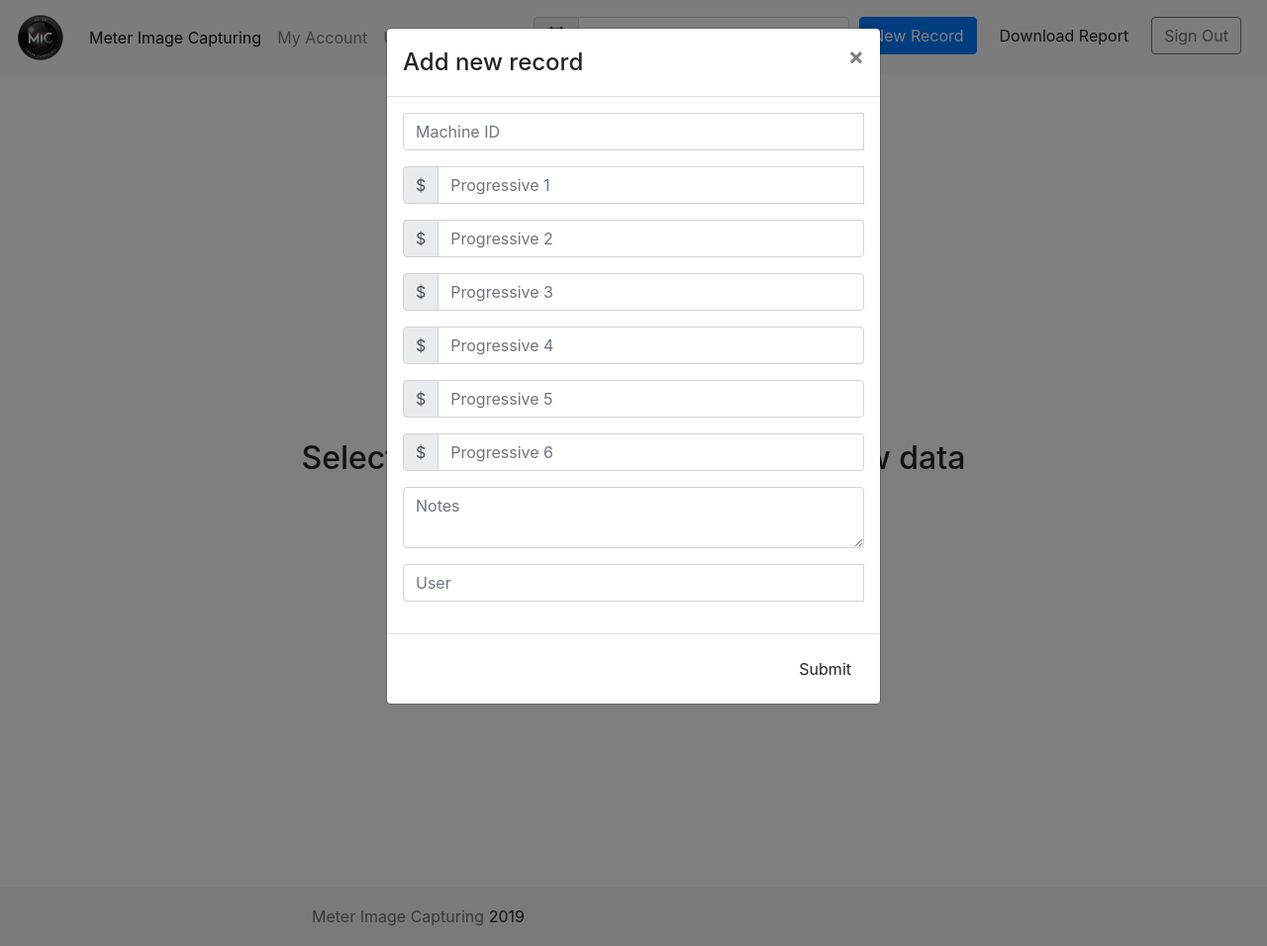
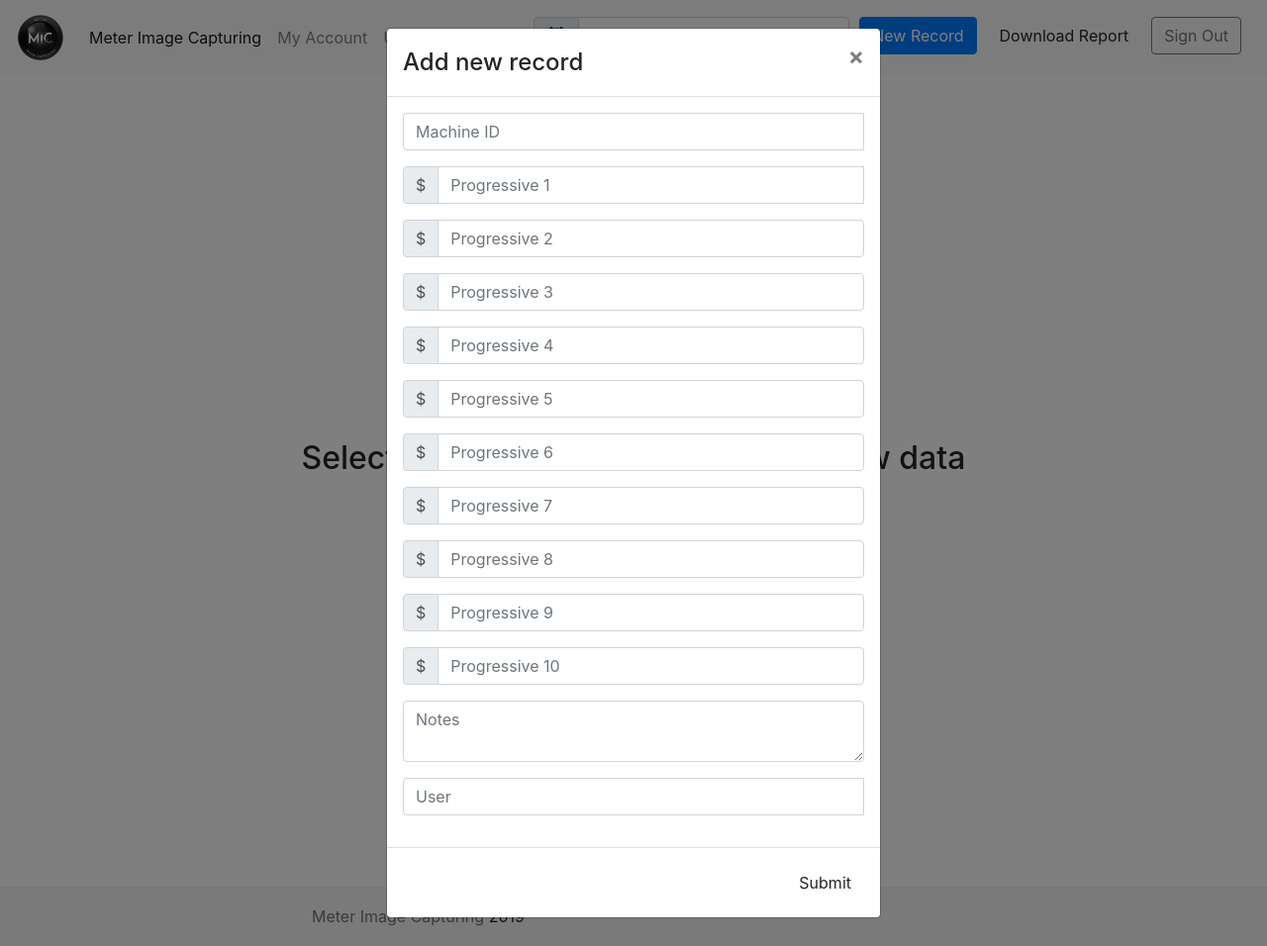
Before and after one commit to alexanderjpowell/mic-flask-app, a Flask app: page / in a window 1280 px wide, after a click on "New Record". Shown: the whole page at 99% size. Run offline with Flask 2, Linux system fonts and the light colour scheme; the visitor is signed in with stand-in values (Sample User, id 1); some libraries are stand-ins or nearby versions.

Commit message:
upload now handles up to 10 progressives

```diff
--- a/app.py
+++ b/app.py
@@ -18,7 +18,7 @@ ALLOWED_EXTENSIONS = {'csv'}
 app = Flask(__name__)
 app.config['MAX_CONTENT_LENGTH'] = 16 * 1024 * 1024
 
-DEBUG = False
+DEBUG = True
 
 if (DEBUG):
 	import config
@@ -270,12 +270,12 @@ def _parseDate(date, offset):
 	return time + delta
 
 def _create_report_string(scans):
-	ret = '"Machine","Progressive1","Progressive2","Progressive3","Progressive4","Progressive5","Progressive6","Notes","Date","User"\n'
+	ret = '"Machine","Progressive1","Progressive2","Progressive3","Progressive4","Progressive5","Progressive6","Progressive7","Progressive8","Progressive9","Progressive10","Notes","Date","User"\n'
 	for scan in scans:
 		ret += '"' + str(scan['machine_id']) + '","' + str(scan['progressive1']) + '","'
 		ret += str(scan['progressive2']) + '","' + str(scan['progressive3']) + '","'
 		ret += str(scan['progressive4']) + '","' + str(scan['progressive5']) + '","'
-		ret += str(scan['progressive6']) + '","' + str(scan['notes']) + '","' + str(scan['timestamp'])
+		ret += str(scan['progressive6']) + '","' + str(scan['progressive7']) + '","' + str(scan['progressive8']) + '","' + str(scan['progressive9']) + '","' + str(scan['progressive10']) + '","' + str(scan['notes']) + '","' + str(scan['timestamp'])
 		ret += '","' + str(scan['userName']) + '"\n'
 	return ret
 
@@ -293,6 +293,10 @@ def _insert_to_database(location, machine_id, description, progressive_count, us
 		'p_4' : progressive_titles[3],
 		'p_5' : progressive_titles[4],
 		'p_6' : progressive_titles[5],
+		'p_7' : progressive_titles[6],
+		'p_8' : progressive_titles[7],
+		'p_9' : progressive_titles[8],
+		'p_10' : progressive_titles[9],
 		'completed' : False,
 		'timestamp' : firestore.SERVER_TIMESTAMP
 	}
@@ -330,7 +334,53 @@ def _process_file(lines):
 		else:
 			user = None
 
-		if ('p_1' in header) and ('p_2' in header) and ('p_3' in header) and ('p_4' in header) and ('p_5' in header) and ('p_6' in header):
+		###
+		p_1 = p_2 = p_3 = p_4 = p_5 = p_6 = p_7 = p_8 = p_9 = p_10 = None
+
+		if ('p_1' in header):
+			p_1 = line[header.index('p_1')].strip()
+			p_1 = p_1 if len(p_1) > 0 else None
+
+		if ('p_2' in header):
+			p_2 = line[header.index('p_2')].strip()
+			p_2 = p_2 if len(p_2) > 0 else None
+
+		if ('p_3' in header):
+			p_3 = line[header.index('p_3')].strip()
+			p_3 = p_3 if len(p_3) > 0 else None
+
+		if ('p_4' in header):
+			p_4 = line[header.index('p_4')].strip()
+			p_4 = p_4 if len(p_4) > 0 else None
+
+		if ('p_5' in header):
+			p_5 = line[header.index('p_5')].strip()
+			p_5 = p_5 if len(p_5) > 0 else None
+
+		if ('p_6' in header):
+			p_6 = line[header.index('p_6')].strip()
+			p_6 = p_6 if len(p_6) > 0 else None
+
+		if ('p_7' in header):
+			p_7 = line[header.index('p_7')].strip()
+			p_7 = p_7 if len(p_7) > 0 else None
+
+		if ('p_8' in header):
+			p_8 = line[header.index('p_8')].strip()
+			p_8 = p_8 if len(p_8) > 0 else None
+
+		if ('p_9' in header):
+			p_9 = line[header.index('p_9')].strip()
+			p_9 = p_9 if len(p_9) > 0 else None
+
+		if ('p_10' in header):
+			p_10 = line[header.index('p_10')].strip()
+			p_10 = p_10 if len(p_10) > 0 else None
+
+		progressive_titles = [p_1, p_2, p_3, p_4, p_5, p_6, p_7, p_8, p_9, p_10]
+		###
+
+		'''if ('p_1' in header) and ('p_2' in header) and ('p_3' in header) and ('p_4' in header) and ('p_5' in header) and ('p_6' in header) and ('p_7' in header) and ('p_8' in header) and ('p_9' in header) and ('p_10' in header):
 			p_1 = line[header.index('p_1')].strip()
 			p_1 = p_1 if len(p_1) > 0 else None
 
@@ -349,9 +399,21 @@ def _process_file(lines):
 			p_6 = line[header.index('p_6')].strip()
 			p_6 = p_6 if len(p_6) > 0 else None
 
-			progressive_titles = [p_1, p_2, p_3, p_4, p_5, p_6]
+			p_7 = line[header.index('p_7')].strip()
+			p_7 = p_7 if len(p_7) > 0 else None
+
+			p_8 = line[header.index('p_8')].strip()
+			p_8 = p_8 if len(p_8) > 0 else None
+
+			p_9 = line[header.index('p_9')].strip()
+			p_9 = p_9 if len(p_9) > 0 else None
+
+			p_10 = line[header.index('p_10')].strip()
+			p_10 = p_10 if len(p_10) > 0 else None
+
+			progressive_titles = [p_1, p_2, p_3, p_4, p_5, p_6, p_7, p_8, p_9, p_10]
 		else:
-			progressive_titles = [None, None, None, None, None, None]
+			progressive_titles = [None, None, None, None, None, None, None, None, None, None]'''
 
 		_insert_to_database(location, machine_id, description, progressive_count, user, progressive_titles)
 
--- /dev/null
+++ b/sample_descriptions_10_progressives.csv
@@ -0,0 +1,5 @@
+location,machine_id,description,p_1,p_2,p_3,p_4,p_5,p_6,p_7,p_8,p_9,p_10,user
+AB2301-03,12345,Triple Jackpot Gems - CLII,Grand,,,,,,,,,,Alex
+AB2304-6,45789,BLACK DIAMOND PLATINUM,Top Award,,,,,,,,,,John
+AB2307-09,33451,DBL JACKPOT GEMS/DBL JACKPOT LIONS SHARE - CLII,Grand, Major, Minor, Mini,5,6,7,8,9,10,Jack
+AB3300,56091,SUPER JACKPOT - CLII,,,,,,,,,,,Joe Smith
--- a/static/index.js
+++ b/static/index.js
@@ -26,6 +26,10 @@ const progressive3 = document.getElementById("progressive3");
 const progressive4 = document.getElementById("progressive4");
 const progressive5 = document.getElementById("progressive5");
 const progressive6 = document.getElementById("progressive6");
+const progressive7 = document.getElementById("progressive7");
+const progressive8 = document.getElementById("progressive8");
+const progressive9 = document.getElementById("progressive9");
+const progressive10 = document.getElementById("progressive10");
 const notes = document.getElementById("notes");
 const user = document.getElementById("userName");
 
@@ -150,7 +154,7 @@ $('.table > tbody > tr').click(function() {
 	console.log($(this).index());
 });
 
-function insertRow(index, machine_id, progressive_1, progressive_2, progressive_3, progressive_4, progressive_5, progressive_6, notes, timestamp, user) {
+function insertRow(index, machine_id, progressive_1, progressive_2, progressive_3, progressive_4, progressive_5, progressive_6, progressive_7, progressive_8, progressive_9, progressive_10, notes, timestamp, user) {
 	var index_row = '<th scope="row">' + index + '</th>';
 	var machine_id_row = "<td>" + machine_id + "</td>";
 
@@ -172,6 +176,18 @@ function insertRow(index, machine_id, progressive_1, progressive_2, progressive_
 	if (typeof progressive_6 === 'undefined') {
 		progressive_6 = "";
 	}
+	if (typeof progressive_7 === 'undefined') {
+		progressive_7 = "";
+	}
+	if (typeof progressive_8 === 'undefined') {
+		progressive_8 = "";
+	}
+	if (typeof progressive_9 === 'undefined') {
+		progressive_9 = "";
+	}
+	if (typeof progressive_10 === 'undefined') {
+		progressive_10 = "";
+	}
 	if (typeof notes === 'undefined') {
 		notes = "";
 	}
@@ -182,10 +198,15 @@ function insertRow(index, machine_id, progressive_1, progressive_2, progressive_
 	var progressive_4_row = (progressive_4.trim() === "") ? "<td>-</td>" : "<td><font color='green'>$" + progressive_4 + "</font></td>";
 	var progressive_5_row = (progressive_5.trim() === "") ? "<td>-</td>" : "<td><font color='green'>$" + progressive_5 + "</font></td>";
 	var progressive_6_row = (progressive_6.trim() === "") ? "<td>-</td>" : "<td><font color='green'>$" + progressive_6 + "</font></td>";
+	var progressive_7_row = (progressive_7.trim() === "") ? "<td>-</td>" : "<td><font color='green'>$" + progressive_7 + "</font></td>";
+	var progressive_8_row = (progressive_8.trim() === "") ? "<td>-</td>" : "<td><font color='green'>$" + progressive_8 + "</font></td>";
+	var progressive_9_row = (progressive_9.trim() === "") ? "<td>-</td>" : "<td><font color='green'>$" + progressive_9 + "</font></td>";
+	var progressive_10_row = (progressive_10.trim() === "") ? "<td>-</td>" : "<td><font color='green'>$" + progressive_10 + "</font></td>";
+
 	var notes_row = (notes.trim() === "") ? "<td>-</td>" : "<td>" + notes + "</td>";
 	var timestamp_row = "<td>" + timestamp + "</td>";
 	var user_row = "<td>" + user + "</td>";
-	var row_html = "<tr>" + index_row + machine_id_row + progressive_1_row + progressive_2_row + progressive_3_row + progressive_4_row + progressive_5_row + progressive_6_row + notes_row + timestamp_row + user_row + "</tr>";
+	var row_html = "<tr>" + index_row + machine_id_row + progressive_1_row + progressive_2_row + progressive_3_row + progressive_4_row + progressive_5_row + progressive_6_row + progressive_7_row + progressive_8_row + progressive_9_row + progressive_10_row + notes_row + timestamp_row + user_row + "</tr>";
 	$(dataTable).find('tbody').append(row_html);
 }
 
@@ -204,6 +225,10 @@ function sendDateToServer(startDate, endDate) {
 				dataa[i].progressive4,
 				dataa[i].progressive5,
 				dataa[i].progressive6,
+				dataa[i].progressive7,
+				dataa[i].progressive8,
+				dataa[i].progressive9,
+				dataa[i].progressive10,
 				dataa[i].notes,
 				dataa[i].timestamp,
 				dataa[i].userName);
--- a/templates/index.html
+++ b/templates/index.html
@@ -168,6 +168,34 @@
 							</div>
 
 							<div class="input-group mb-3">
+								<div class="input-group-prepend">
+									<span class="input-group-text">$</span>
+								</div>
+								<input type="text" id="progressive7" name="progressive7" class="form-control" placeholder="Progressive 7" maxlength="10" pattern="\d+(\.\d{1,2})?">
+							</div>
+
+							<div class="input-group mb-3">
+								<div class="input-group-prepend">
+									<span class="input-group-text">$</span>
+								</div>
+								<input type="text" id="progressive8" name="progressive8" class="form-control" placeholder="Progressive 8" maxlength="10" pattern="\d+(\.\d{1,2})?">
+							</div>
+
+							<div class="input-group mb-3">
+								<div class="input-group-prepend">
+									<span class="input-group-text">$</span>
+								</div>
+								<input type="text" id="progressive9" name="progressive9" class="form-control" placeholder="Progressive 9" maxlength="10" pattern="\d+(\.\d{1,2})?">
+							</div>
+
+							<div class="input-group mb-3">
+								<div class="input-group-prepend">
+									<span class="input-group-text">$</span>
+								</div>
+								<input type="text" id="progressive10" name="progressive10" class="form-control" placeholder="Progressive 10" maxlength="10" pattern="\d+(\.\d{1,2})?">
+							</div>
+
+							<div class="input-group mb-3">
 								<textarea id="notes" name="notes" class="form-control" placeholder="Notes" maxlength="144"></textarea>
 							</div>
 
@@ -199,6 +227,10 @@
 						<th scope="col">Progressive 4</th>
 						<th scope="col">Progressive 5</th>
 						<th scope="col">Progressive 6</th>
+						<th scope="col">Progressive 7</th>
+						<th scope="col">Progressive 8</th>
+						<th scope="col">Progressive 9</th>
+						<th scope="col">Progressive 10</th>
 						<th scope="col">Notes</th>
 						<th scope="col">Timestamp</th>
 						<th scope="col">User</th>
--- a/templates/signin.html
+++ b/templates/signin.html
@@ -50,11 +50,11 @@
 			<input type="email" id="textEmail" class="form-control" placeholder="Email address" required autofocus autocomplete="on">
 			<label for="textPassword" class="sr-only">Password</label>
 			<input type="password" id="textPassword" class="form-control" placeholder="Password" required>
-			<div class="checkbox mb-3">
+			<!--<div class="checkbox mb-3">
 				<label>
 					<input type="checkbox" value="remember-me"> Remember me
 				</label>
-			</div>
+			</div>-->
 			<button id="btnLogin" class="btn btn-lg btn-primary btn-block" type="button">Sign in</button>
 			<br>
 			<a href='https://play.google.com/store/apps/details?id=com.slotmachine.ocr.mic&hl=en&pcampaignid=MKT-Other-global-all-co-prtnr-py-PartBadge-Mar2515-1'><img alt='Get it on Google Play' src='https://play.google.com/intl/en_us/badges/images/generic/en_badge_web_generic.png' height="80"/></a>
--- a/templates/upload.html
+++ b/templates/upload.html
@@ -79,11 +79,11 @@
 				<li><b>location</b></li>
 				<li><b>machine_id</b> - no two rows in your .csv should include the same machine_id</li>
 				<li><b>description</b></li>
-				<li><b>progressive_count</b> (optional)</li>
+				<li><b>progressive_count</b> (optional, between 1 and 10)</li>
 				<li><b>user</b> (optional)</li>
-				<li><b>p_1</b>, <b>p_2</b>, <b>p_3</b>, <b>p_4</b>, <b>p_5</b>, <b>p_6</b> (optional)</li>
+				<li><b>p_1</b>, <b>p_2</b>, <b>p_3</b>, <b>p_4</b>, <b>p_5</b>, <b>p_6</b>, <b>p_7</b>, <b>p_8</b>, <b>p_9</b>, <b>p_10</b> (optional)</li>
 			</ul>
-			You can view a sample file <a href="https://raw.githubusercontent.com/alexanderjpowell/mic-flask-app/master/sample_number.csv" target="_blank">here</a>, <a href="https://raw.githubusercontent.com/alexanderjpowell/mic-flask-app/master/sample_descriptions.csv" target="_blank">here</a>, and <a href="https://raw.githubusercontent.com/alexanderjpowell/mic-flask-app/master/sample_descriptions_with_users.csv" target="_blank">here</a>.
+			You can view a sample file <a href="https://raw.githubusercontent.com/alexanderjpowell/mic-flask-app/master/sample_number.csv" target="_blank">here</a>, <a href="https://raw.githubusercontent.com/alexanderjpowell/mic-flask-app/master/sample_descriptions.csv" target="_blank">here</a>, <a href="https://raw.githubusercontent.com/alexanderjpowell/mic-flask-app/master/sample_descriptions_with_users.csv" target="_blank">here</a>, and <a href="https://raw.githubusercontent.com/alexanderjpowell/mic-flask-app/master/sample_descriptions_10_progressives.csv" target="_blank">here</a>.
 			</p>
 			<hr class="my-4">
 			<form action="/upload" method="POST" enctype="multipart/form-data">
```
Also changed, not shown: requirements.txt (+8 -8 lines).
